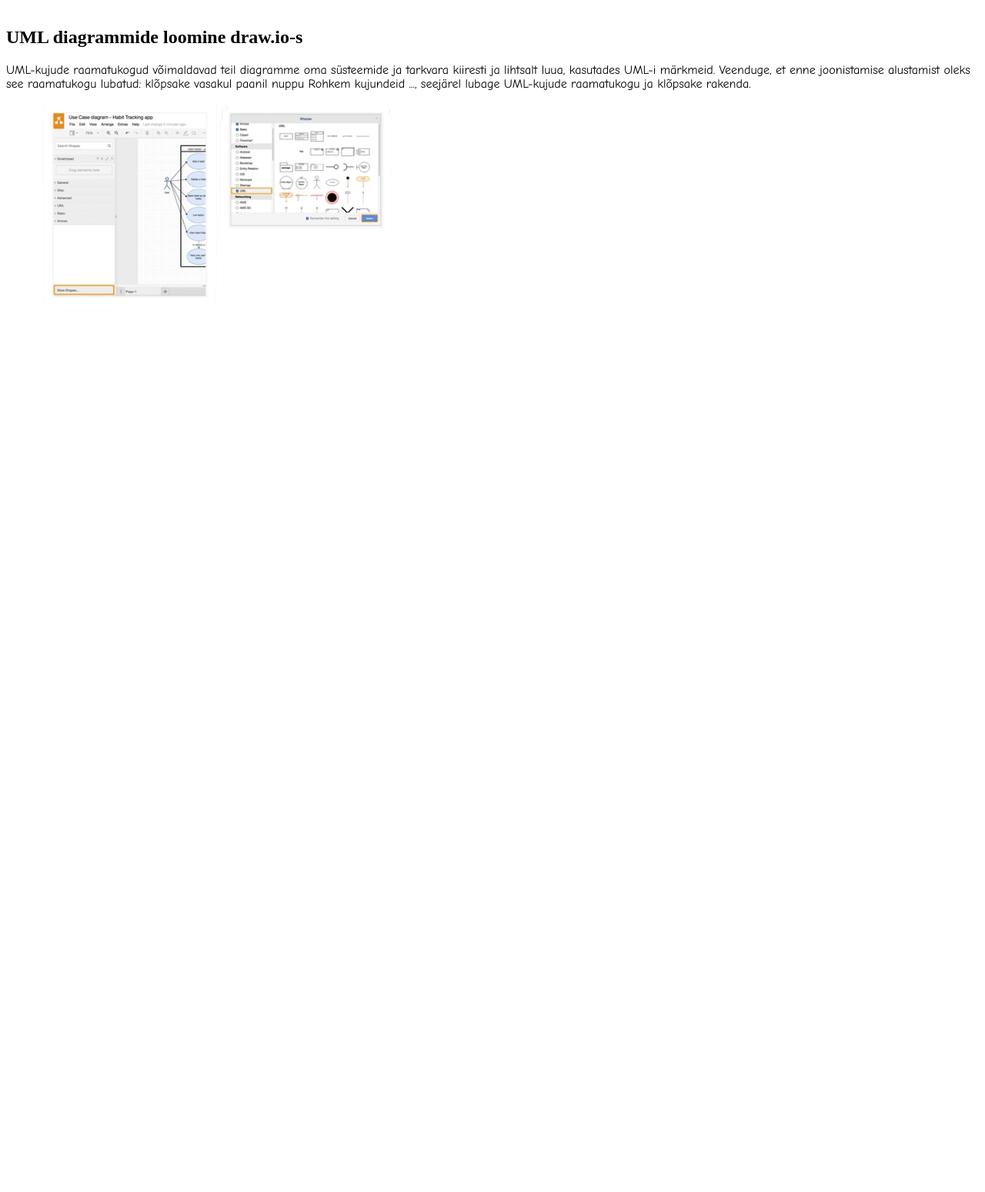
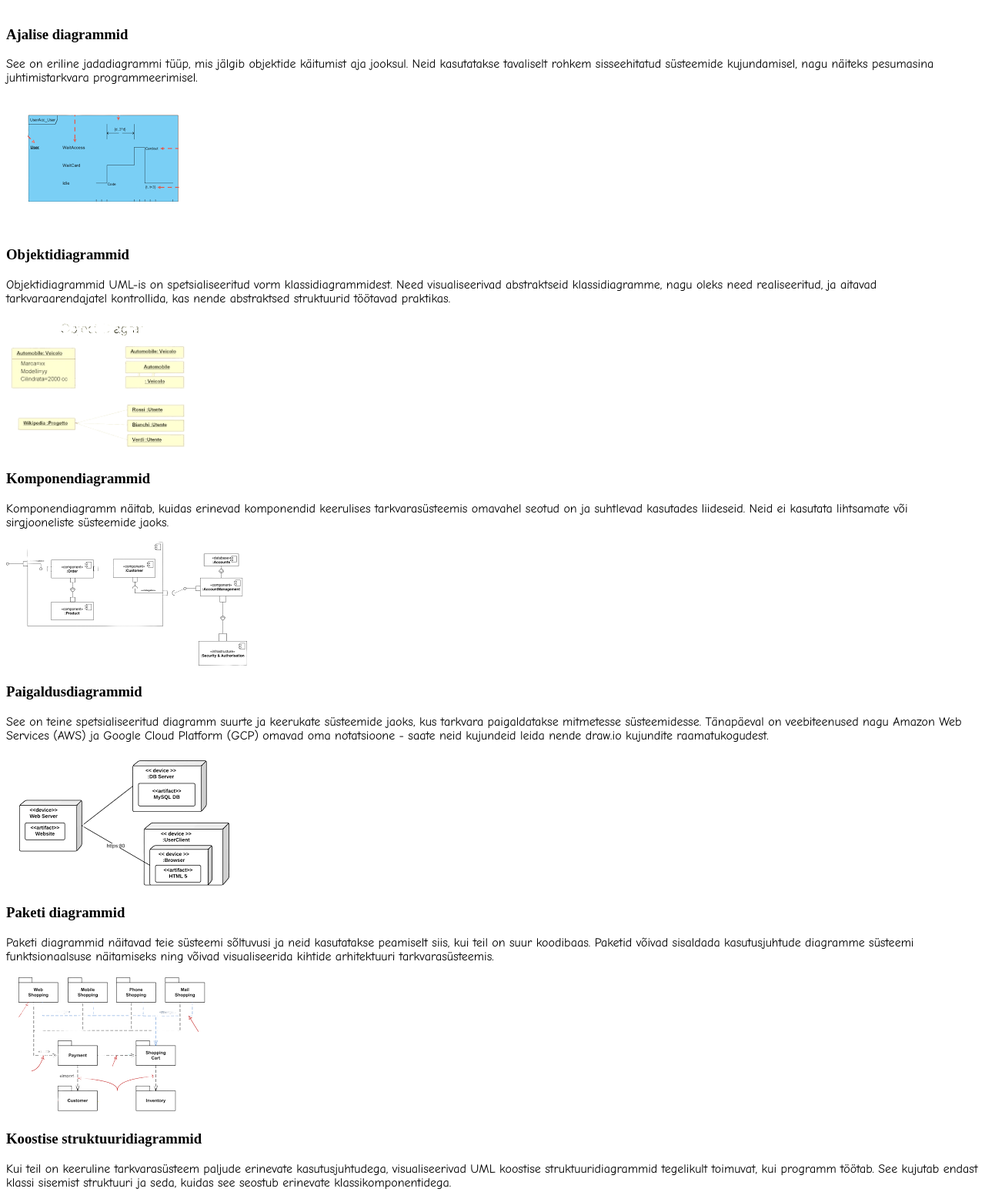
Before and after one commit to 32henri/Tarkvara-arendusprotsess, a plain HTML site: page UML/uml.html in a window 1280 px wide. Shown: the part 3980-5529 px from the top of the page at 77% size. Before the commit the page ends 4388 px from the top, so only its background shows below. Drawn offline with Linux system fonts and the light colour scheme.

Commit message:
added more UML

```diff
--- a/UML/uml.html
+++ b/UML/uml.html
@@ -53,6 +53,34 @@
     <p>Need UML diagrammid on tegevusdiagrammi ja jadadiagrammi kombinatsioon, kus iga individuaalne tegevus on paigutatud oma raami, nii et programmeerimine oleks lihtsam.</p>
     <img src="imagees/wareterb wtwrAYREY E H1.png">
 
+    <h3>Ajalise diagrammid</h3>
+    <p>See on eriline jadadiagrammi tüüp, mis jälgib objektide käitumist aja jooksul. Neid kasutatakse tavaliselt rohkem sisseehitatud süsteemide kujundamisel, nagu näiteks pesumasina juhtimistarkvara programmeerimisel.</p>
+    <img src="imagees/Untid.png">
+
+    <h3>Objektidiagrammid</h3>
+    <p>Objektidiagrammid UML-is on spetsialiseeritud vorm klassidiagrammidest. Need visualiseerivad abstraktseid klassidiagramme, nagu oleks need realiseeritud, ja aitavad tarkvaraarendajatel kontrollida, kas nende abstraktsed struktuurid töötavad praktikas.</p>
+    <img src="imagees/objecyt.png">
+
+    <h3>Komponendiagrammid</h3>
+    <p>Komponendiagramm näitab, kuidas erinevad komponendid keerulises tarkvarasüsteemis omavahel seotud on ja suhtlevad kasutades liideseid. Neid ei kasutata lihtsamate või sirgjooneliste süsteemide jaoks.</p>
+    <img src="imagees/komponent.png">
+
+    <h3>Paigaldusdiagrammid</h3>
+    <p>See on teine spetsialiseeritud diagramm suurte ja keerukate süsteemide jaoks, kus tarkvara paigaldatakse mitmetesse süsteemidesse. Tänapäeval on veebiteenused nagu Amazon Web Services (AWS) ja Google Cloud Platform (GCP) omavad oma notatsioone - saate neid kujundeid leida nende draw.io kujundite raamatukogudest.</p>
+    <img src="imagees/doploy.png">
+
+    <h3>Paketi diagrammid</h3>
+    <p>Paketi diagrammid näitavad teie süsteemi sõltuvusi ja neid kasutatakse peamiselt siis, kui teil on suur koodibaas. Paketid võivad sisaldada kasutusjuhtude diagramme süsteemi funktsionaalsuse näitamiseks ning võivad visualiseerida kihtide arhitektuuri tarkvarasüsteemis.</p>
+    <img src="imagees/123.png">
+
+    <h3>Koostise struktuuridiagrammid</h3>
+    <p>Kui teil on keeruline tarkvarasüsteem paljude erinevate kasutusjuhtudega, visualiseerivad UML koostise struktuuridiagrammid tegelikult toimuvat, kui programm töötab. See kujutab endast klassi sisemist struktuuri ja seda, kuidas see seostub erinevate klassikomponentidega.</p>
+    <img src="imagees/titled.png">
+
+    <h3>Profiili diagrammid</h3>
+    <p>Profiili diagrammi abil saate laiendada ja kohandada UML-i kasutamiseks konkreetses valdkonnas (nt kosmosetööstus, tervishoid, finantsid) või platvormil (J2EE, .NET) koos stereotüüpide, märgendatud väärtuste ja piirangutega. Taas kasutatakse seda tüüpi diagrammi tavaliselt väga suurte ja keerukate süsteemide modelleerimiseks.</p>
+    <img src="imagees/Untitled.png">
+
 
     <h2>UML diagrammide loomine draw.io-s</h2>
     <p>UML-kujude raamatukogud võimaldavad teil diagramme oma süsteemide ja tarkvara kiiresti ja lihtsalt luua, kasutades UML-i märkmeid. Veenduge, et enne joonistamise alustamist oleks see raamatukogu lubatud: klõpsake vasakul paanil nuppu Rohkem kujundeid ..., seejärel lubage UML-kujude raamatukogu ja klõpsake rakenda.</p>
```
Also changed, not shown: UML/imagees/123.png (added), UML/imagees/Untid.png (added), UML/imagees/Untitled.png (added), UML/imagees/doploy.png (added), UML/imagees/komponent.png (added), UML/imagees/objecyt.png (added), UML/imagees/titled.png (added).
